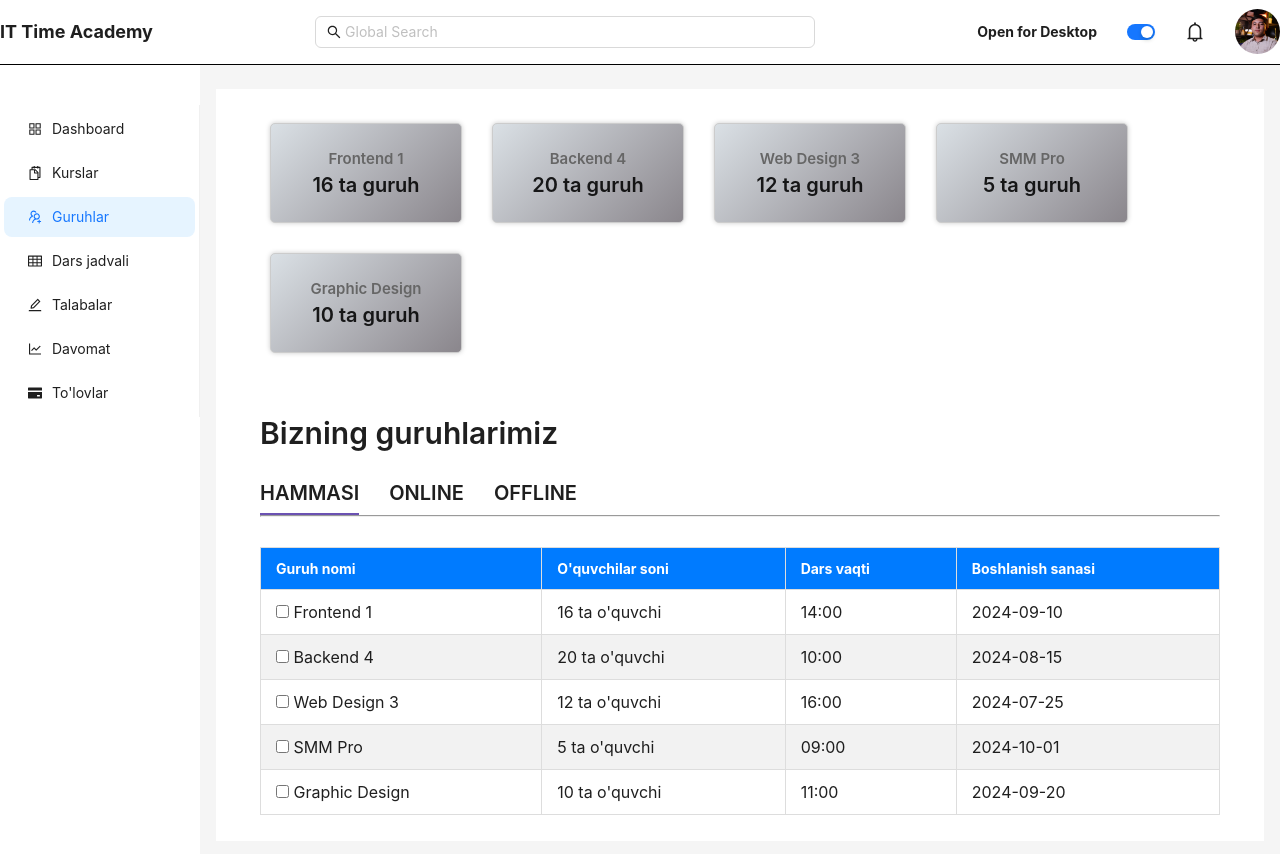
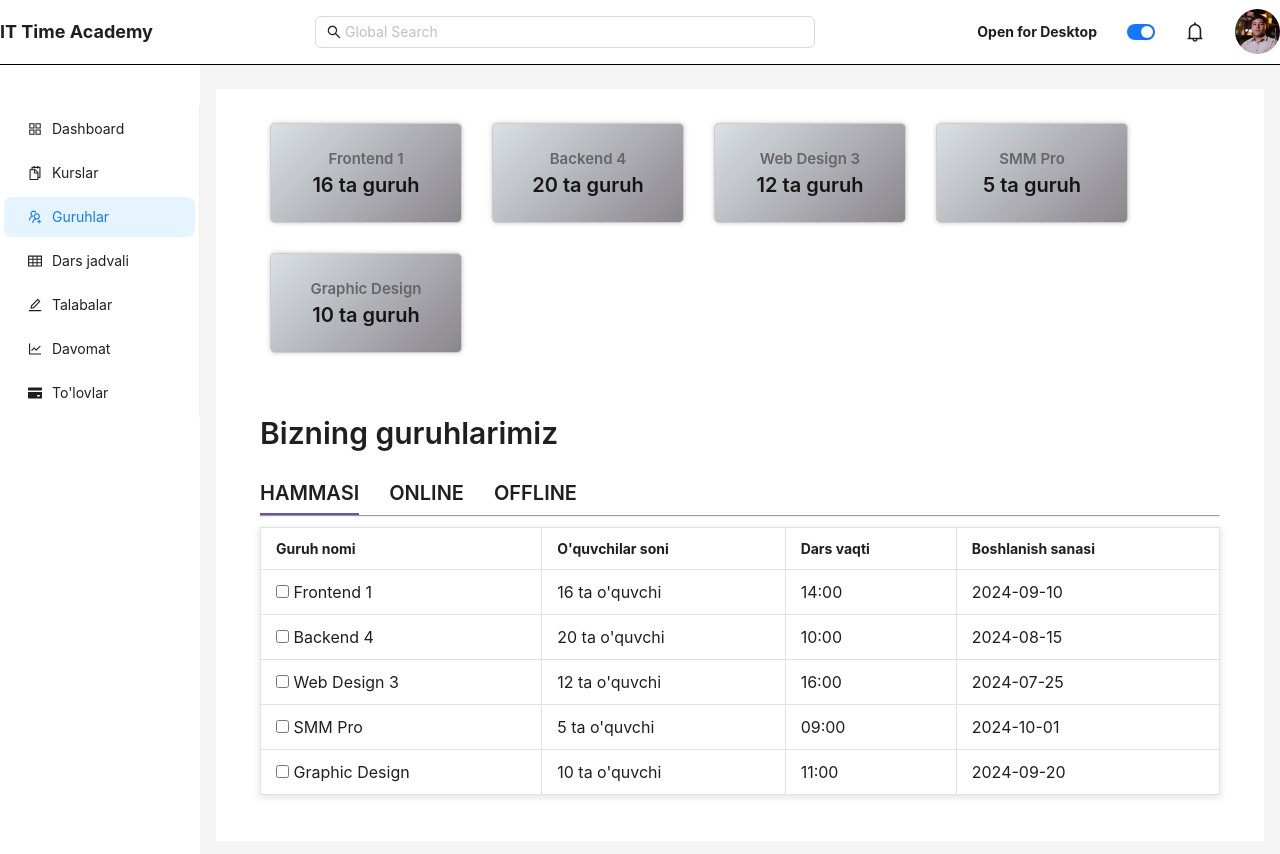
Before and after one commit to nodirbek6903/CRM, a React (Vite) app: page /groups in a window 1280 px wide. Shown: the top 854 px of the page. Built offline with nearby package versions, Linux system fonts and the light colour scheme.

Commit message:
groups add

```diff
--- a/src/pages/Groups.css
+++ b/src/pages/Groups.css
@@ -71,28 +71,23 @@
 }
 .groups-table {
     width: 100%;
-    border-collapse: collapse;
-    margin-top: 20px;
+  border-collapse: collapse;
+  background: #fff;
+  box-shadow: rgba(99, 99, 99, 0.2) 0px 2px 8px 0px;
   }
   .groups-table th, .groups-table td {
-    border: 1px solid #ddd;
     padding: 12px 15px;
-    text-align: left;
+  text-align: left;
+  border: 1px solid #e2e2e2;
   }
   .groups-table th {
-    background-color: #007bff;
-    color: white;
-    font-weight: bold;
+    position: sticky;
+  top: 0;
+  background-color: #fff;
   }
-
-  .groups-table tr:nth-child(even) {
-    background-color: #f2f2f2;
-  }
-
   .groups-table tr:hover {
     background-color: #ddd;
   }
-
   .groups-table td {
     font-size: 16px;
   }
```
